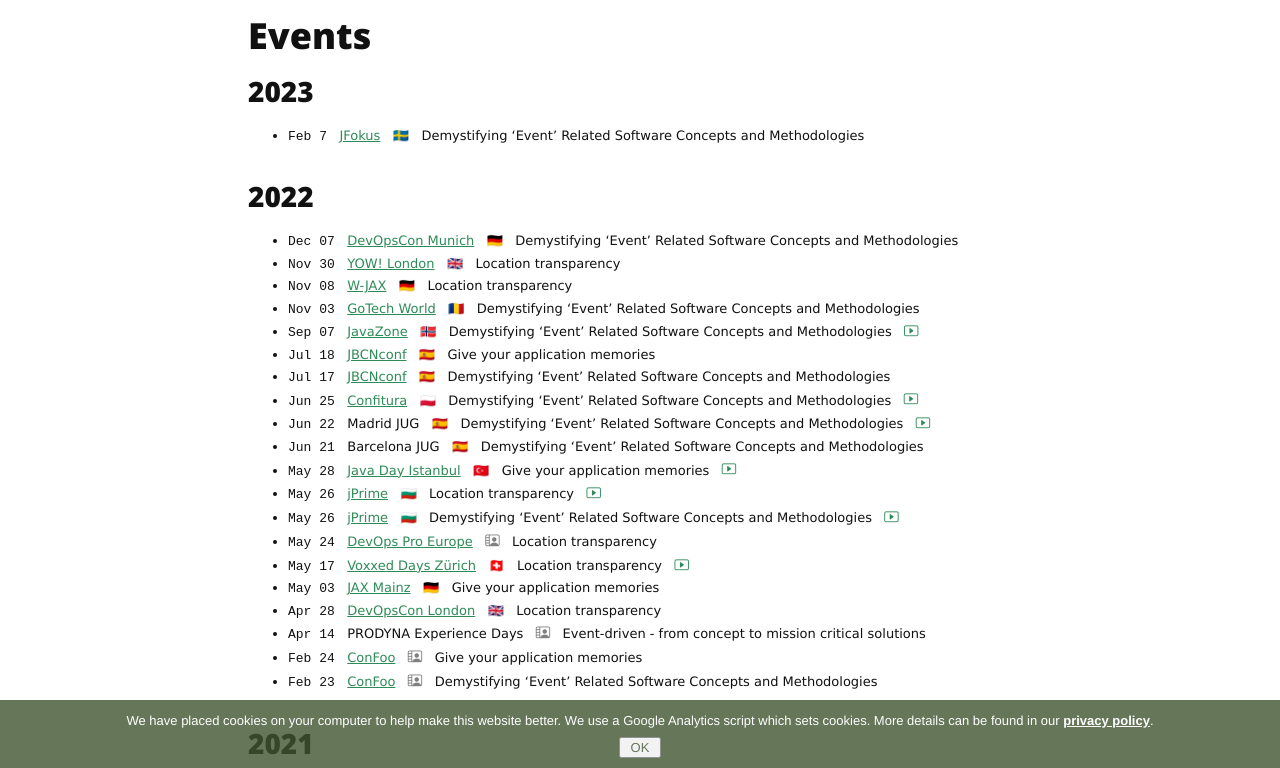
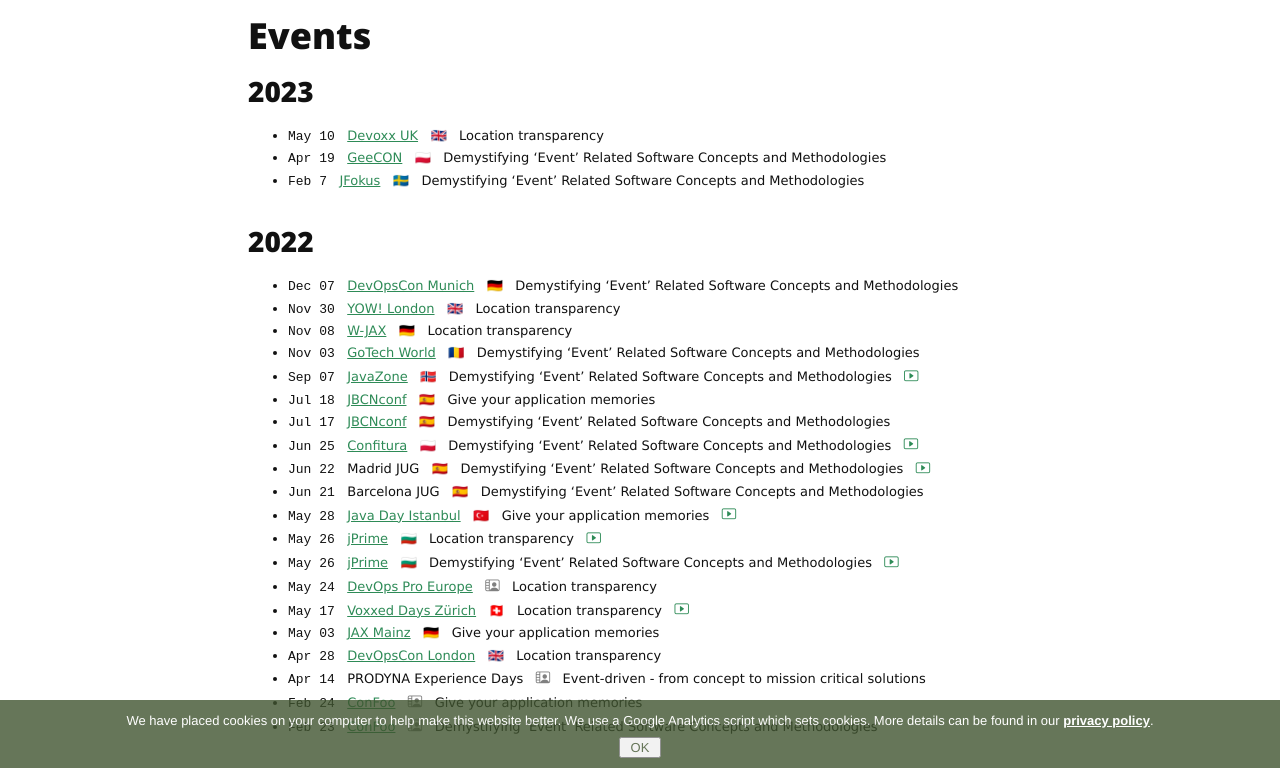
Before and after one commit to azzazzel/azzazzel.github.io, a Jekyll site: the page built from talks.md, in a window 1280 px wide and 900 px high, scrolled down 850 px, cut to the strip 132-900 px from the top of the window. Built offline with Jekyll 4.4.1, drawn with Linux system fonts in a browser that asks for light colours; nearby versions of some CDN libraries.

Commit message:
Add GeeCON and Devoxx UK

```diff
--- a/talks.md
+++ b/talks.md
@@ -94,6 +94,10 @@
 
 ### 2023
 
+ - `May 10` &nbsp; [Devoxx UK](https://www.devoxx.co.uk/)
+ &nbsp; 🇬🇧 &nbsp; Location transparency
+ - `Apr 19` &nbsp; [GeeCON](https://2023.geecon.org/)
+ &nbsp; 🇵🇱 &nbsp; Demystifying 'Event' Related Software Concepts and Methodologies
  - `Feb 7` &nbsp; [JFokus](http://www.jfokus.se/)
  &nbsp; 🇸🇪 &nbsp; Demystifying 'Event' Related Software Concepts and Methodologies
 
```
